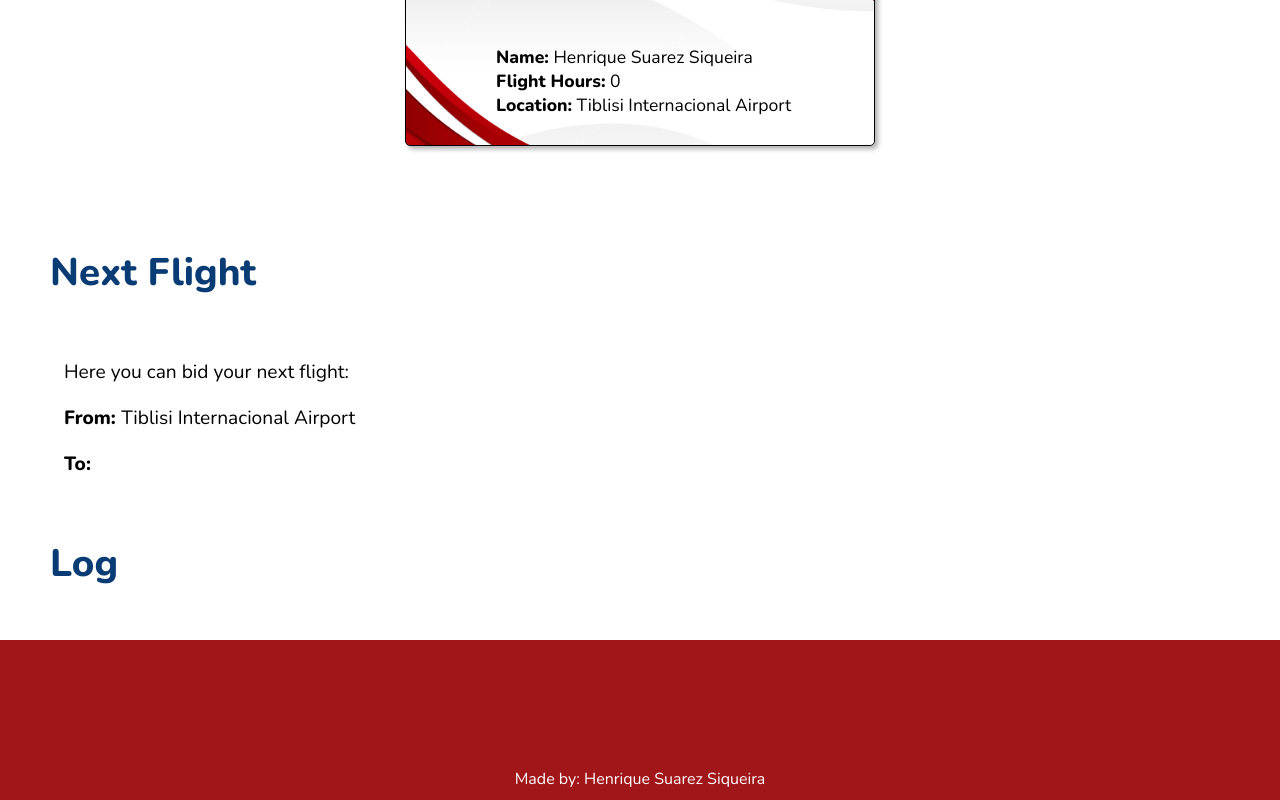
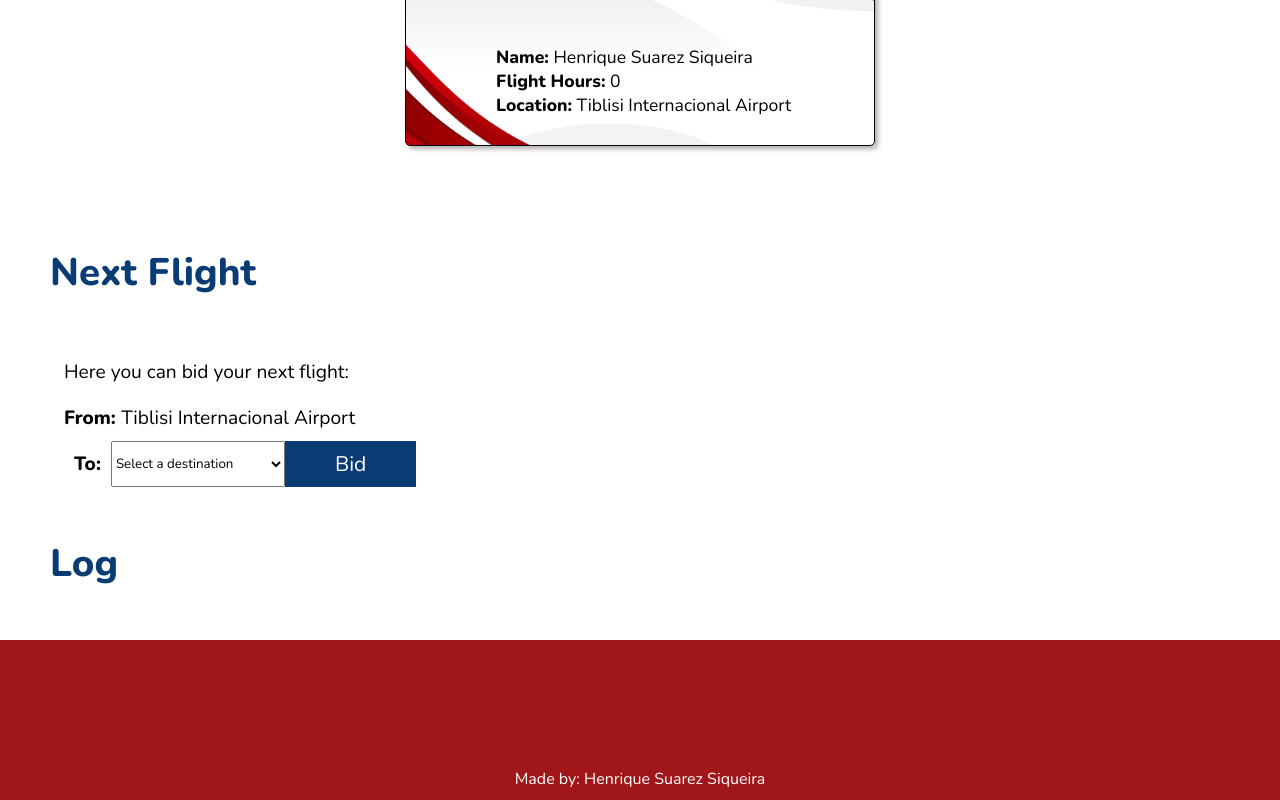
Before and after one commit to HSuarez89/GeoSky-Virtual-Fictional, a React (Create React App) app in the folder geosky/: page /myflight in a window 1280 px wide. Shown: the part 525-1325 px from the top of the page. Built offline with nearby package versions, Linux system fonts and the light colour scheme; data requests are answered from the project's data file.

Commit message:
reformulação

```diff
--- a/geosky/src/components/layout/MyFlight.js
+++ b/geosky/src/components/layout/MyFlight.js
@@ -7,6 +7,7 @@ function MyFlight(){
     const [pilot, setPilot] = useState([])
     const [airport, setAirport] = useState([])
     const [airportId, setAirportId] = useState([])
+    const [selectedDestination, setSelectedDestination] = useState([])
 
     useEffect(() => {
         fetch(`http://localhost:5000/pilot`, {
@@ -37,6 +38,11 @@ function MyFlight(){
         })
         .catch((err) => console.log(err))
     },[airportId])
+
+    const handleDestinationSelect = (destination) => {
+        setSelectedDestination(destination)
+    }
+
     return(
         <div className={styles.div_container}>
             <div className={styles.text}>
@@ -57,8 +63,10 @@ function MyFlight(){
                 <h1>Next Flight</h1>
                 <p>Here you can bid your next flight:</p>
                 <p><span>From: </span>{airport}</p>
-                <p><span>To: </span></p>
-
+                <div className={styles.select_container}>
+                    <p><span>To: </span></p>
+                    <Options originLocation={airportId} onDestinationSelected={handleDestinationSelect}/>
+                </div>
             </div>
             <div className={styles.text}>
                 <h1>Log</h1>
--- a/geosky/src/components/layout/MyFlight.module.css
+++ b/geosky/src/components/layout/MyFlight.module.css
@@ -22,3 +22,24 @@
 .text span{
     font-weight: 800;
 }
+.select_container{
+    display: flex;
+    width: 90%;
+    margin: auto;
+}
+.select_container p{
+    width: auto;
+    margin: 0;
+}
+.select_container button{
+    padding: 0px 50px;
+    border: none;
+    background-color: #093C75;
+    color: white;
+    font-size: 1.1em;
+}
+.select_container button:hover{
+    cursor: pointer;
+    background-color: #A11619;
+    transition: 0.5s;
+}
--- a/geosky/src/components/options/Options.js
+++ b/geosky/src/components/options/Options.js
@@ -1,8 +1,10 @@
 import { useState, useEffect } from "react"
 
-function Options({originLocation}){
+function Options({originLocation, onDestinationSelected}){
 
     const [option, setOption] = useState([])
+    const [selectedOption, setSelectedOption] = useState([])
+    const [isOptionSelected, setIsOptionSelected] = useState(false);
 
     useEffect(() => {
         fetch('http://localhost:5000/airports', {
@@ -12,13 +14,33 @@ function Options({originLocation}){
         .then((resp) => resp.json())
         .then((data) => {
             setOption(data)
+
         })
         .catch((err) => console.log(err))
-    })
+    },[originLocation])
+
+    const handleSelectChange = (e) => {
+        setSelectedOption(e.target.value);
+        setIsOptionSelected(true);
+    }
+    const setDestination = () => {
+        if(isOptionSelected){
+            onDestinationSelected(selectedOption)
+        }
+    }
 
     return(
         <>
-            <option></option>
+            <select value={isOptionSelected ? selectedOption : ''}
+                    onChange={handleSelectChange}>
+                <option value=''>Select a destination</option>
+                {option.map((item) => (
+                    item.id !== originLocation && (
+                    <option key={item.id}>{item.name}</option>
+                    )
+                ))}
+            </select>
+            <button onClick={() => setDestination()}>Bid</button>
         </>
     )
 }
```
